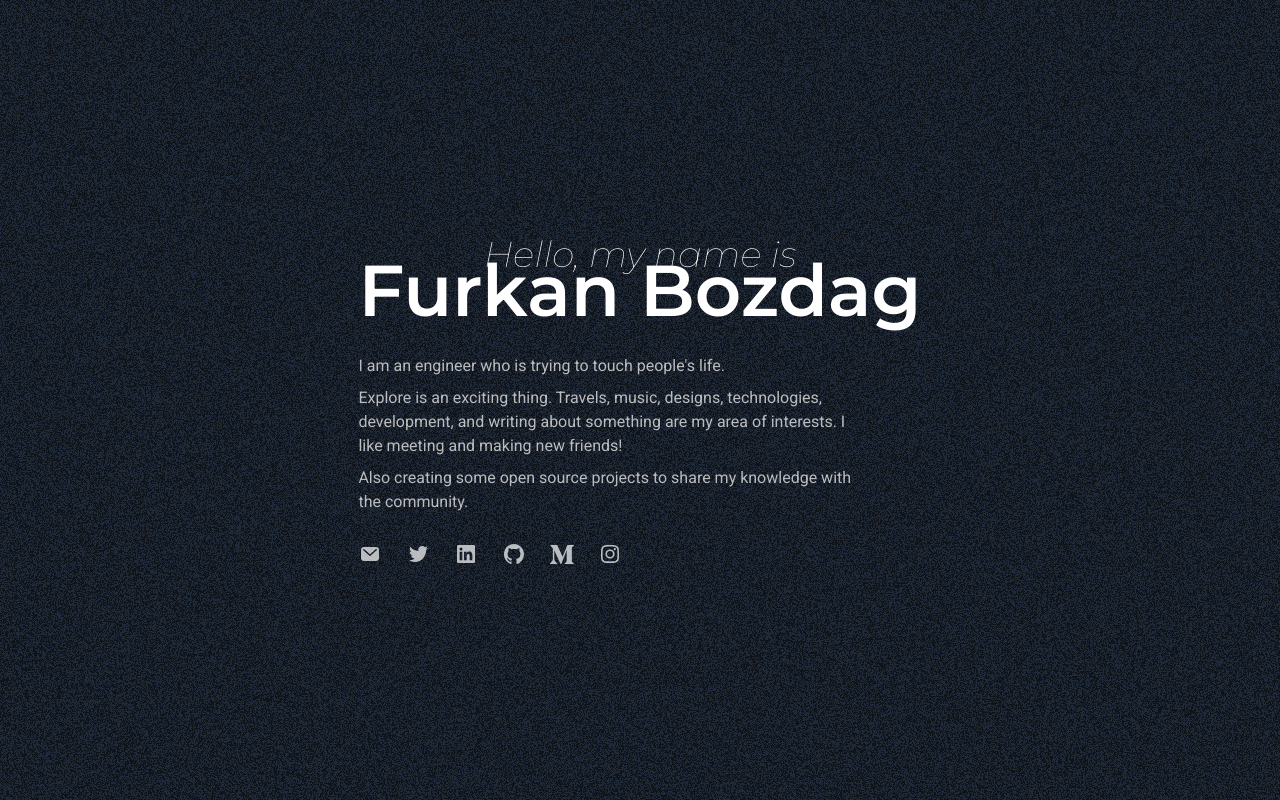
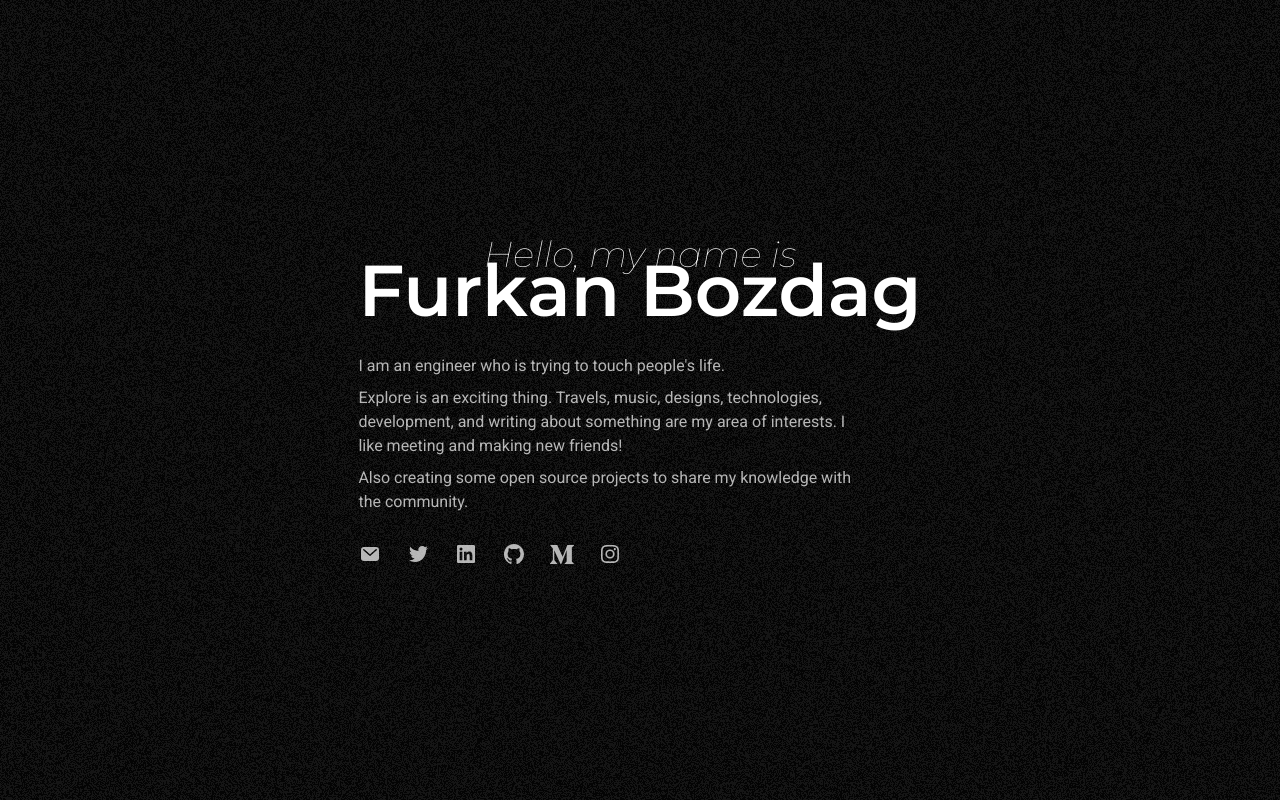
Before and after one commit to bozd4g/web, a Next.js app: page / in a window 1280 px wide. Built offline with nearby package versions, Linux system fonts and the light colour scheme.

Commit message:
Update color of background

```diff
--- a/app/page.tsx
+++ b/app/page.tsx
@@ -5,7 +5,7 @@ import Social from "../components/social";
 
 const HomePage = () => {
 	return (
-		<div className="h-screen bg-gray-800">
+		<div className="h-screen bg-[#151515]">
 			<Noise />
 			<div className="absolute top-0 left-0 h-full w-full">
 				<div className="h-screen flex flex-col justify-center items-center">
--- a/components/noise.tsx
+++ b/components/noise.tsx
@@ -119,7 +119,7 @@ const Noise = ({className}: Props) => {
 		reset();
 	}, []);
 
-	return <canvas id="noise" ref={canvasRef} className={clx("pointer-events-none opacity-50", className)} />;
+	return <canvas id="noise" ref={canvasRef} className={clx("pointer-events-none opacity-80", className)} />;
 };
 
 export default Noise;
```
